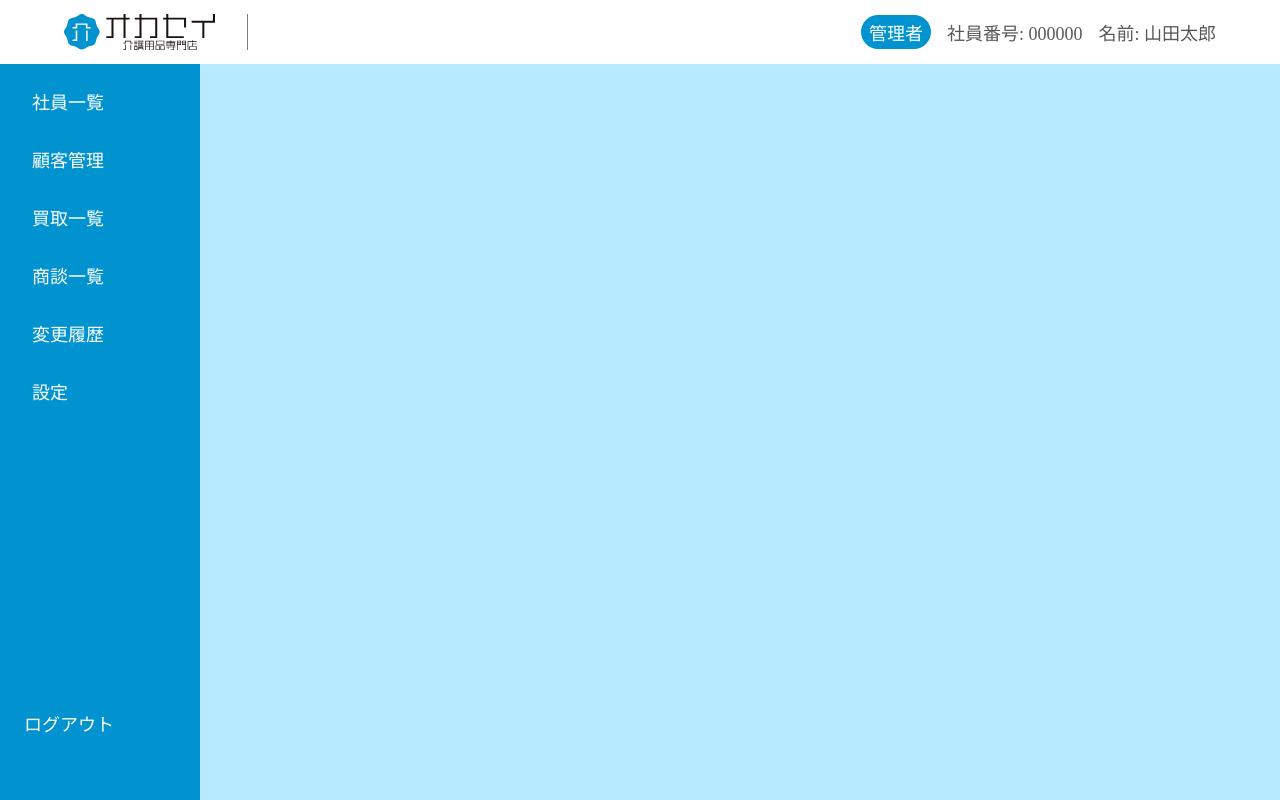
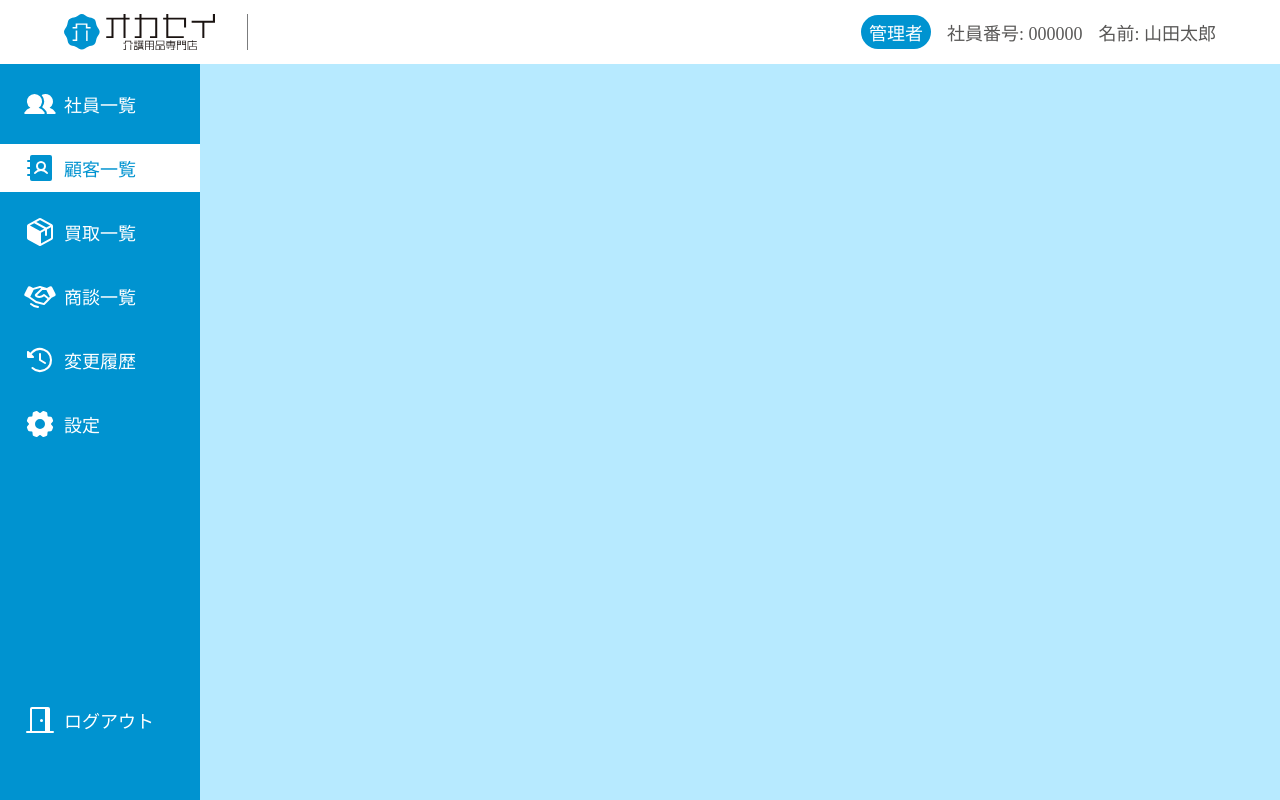
Before and after one commit to studioexu/okasei-business-create, a SvelteKit app: page /customers/new in a window 1280 px wide. Built offline with nearby package versions, Linux system fonts and the light colour scheme; no server answers.

Commit message:
refactoring: サイドバーの該当パスを修正

```diff
--- a/src/views/Sidebar.svelte
+++ b/src/views/Sidebar.svelte
@@ -6,13 +6,25 @@
 	export let path: string
 	export let authority: string
 
-	const menus: { path: string; text: string }[] = [
-		{ path: 'users', text: '社員一覧' },
-		{ path: 'customers', text: '顧客管理' },
-		{ path: 'purchases', text: '買取一覧' },
-		{ path: 'negotiations', text: '商談一覧' },
-		{ path: 'history', text: '変更履歴' },
-		{ path: 'settings', text: '設定' }
+	const menus: { path: string; routes: string[]; text: string }[] = [
+		{ path: 'users', routes: ['/users', '/users/[id]', '/users/new'], text: '社員一覧' },
+		{
+			path: 'customers',
+			routes: ['/customers', '/customers/[id]', '/customers/new'],
+			text: '顧客一覧'
+		},
+		{
+			path: 'purchases',
+			routes: ['/purchases', '/purchases/[id]', '/purchases/new'],
+			text: '買取一覧'
+		},
+		{
+			path: 'negotiations',
+			routes: ['/negotiations', '/negotiations/[id]', '/negotiations/new'],
+			text: '商談一覧'
+		},
+		{ path: 'history', routes: ['/history'], text: '変更履歴' },
+		{ path: 'settings', routes: ['/settings'], text: '設定' }
 	]
 
 	if (authority !== 'admin') menus.shift()
@@ -21,13 +33,13 @@
 <nav class="nav">
 	<ul class="nav-menu">
 		{#each menus as menu}
-			<li class:active={`/${menu.path}` === path}>
-				<a href={`/${menu.path}`}>
-					<span class:invisible={`/${menu.path}` !== path}>
-						<Icon icon={{ path: `icons/${menu.path}`, color: '#0093d0' }} />
+			<li class:active={menu.routes.includes(path)}>
+				<a href={menu.path}>
+					<span class:invisible={!menu.routes.includes(path)}>
+						<Icon icon={{ path: menu.path, color: '#0093d0' }} />
 					</span>
-					<span class:invisible={`/${menu.path}` === path}>
-						<Icon icon={{ path: `icons/${menu.path}` }} />
+					<span class:invisible={menu.routes.includes(path)}>
+						<Icon icon={{ path: menu.path }} />
 					</span>
 					{menu.text}
 				</a>
@@ -35,7 +47,7 @@
 		{/each}
 	</ul>
 	<span class="logout">
-		<a href="/"><Icon icon={{ path: `icons/logout` }} />ログアウト</a>
+		<a href="/"><Icon icon={{ path: 'logout' }} />ログアウト</a>
 	</span>
 </nav>
 
```
